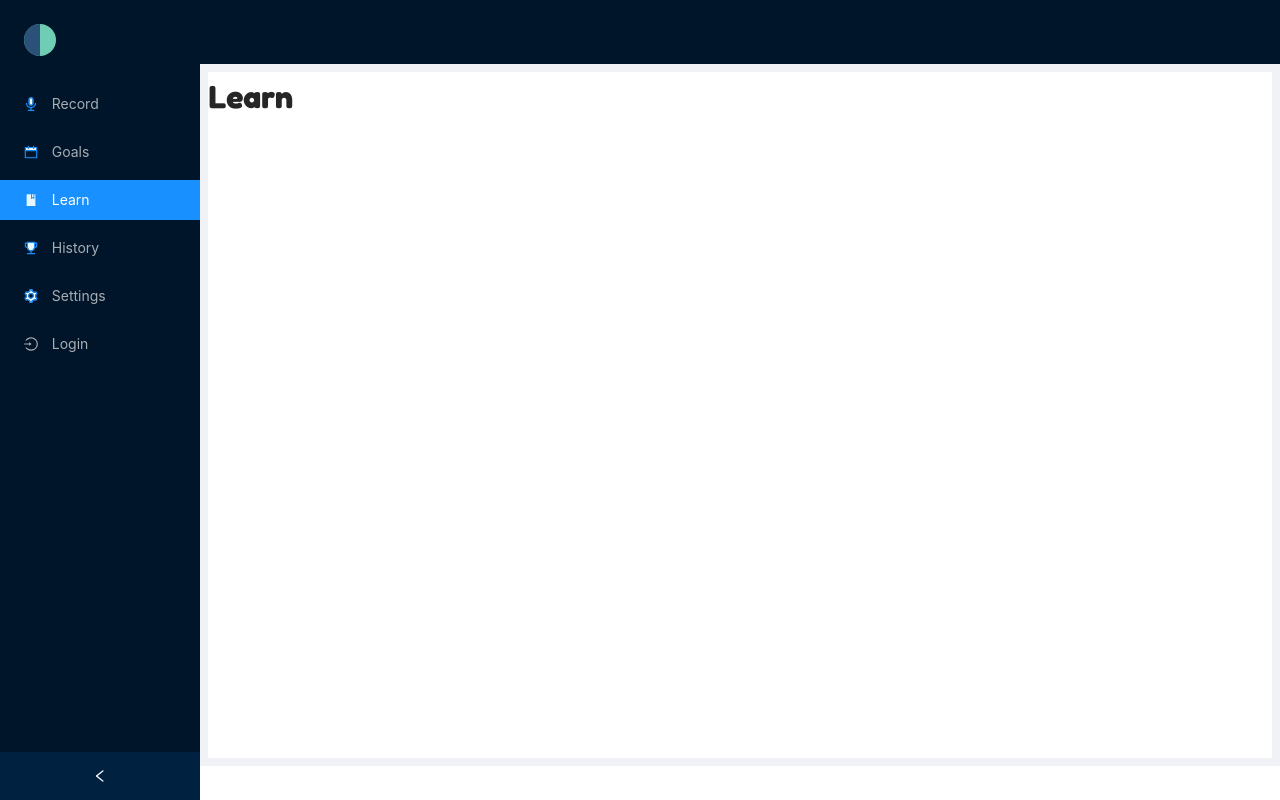
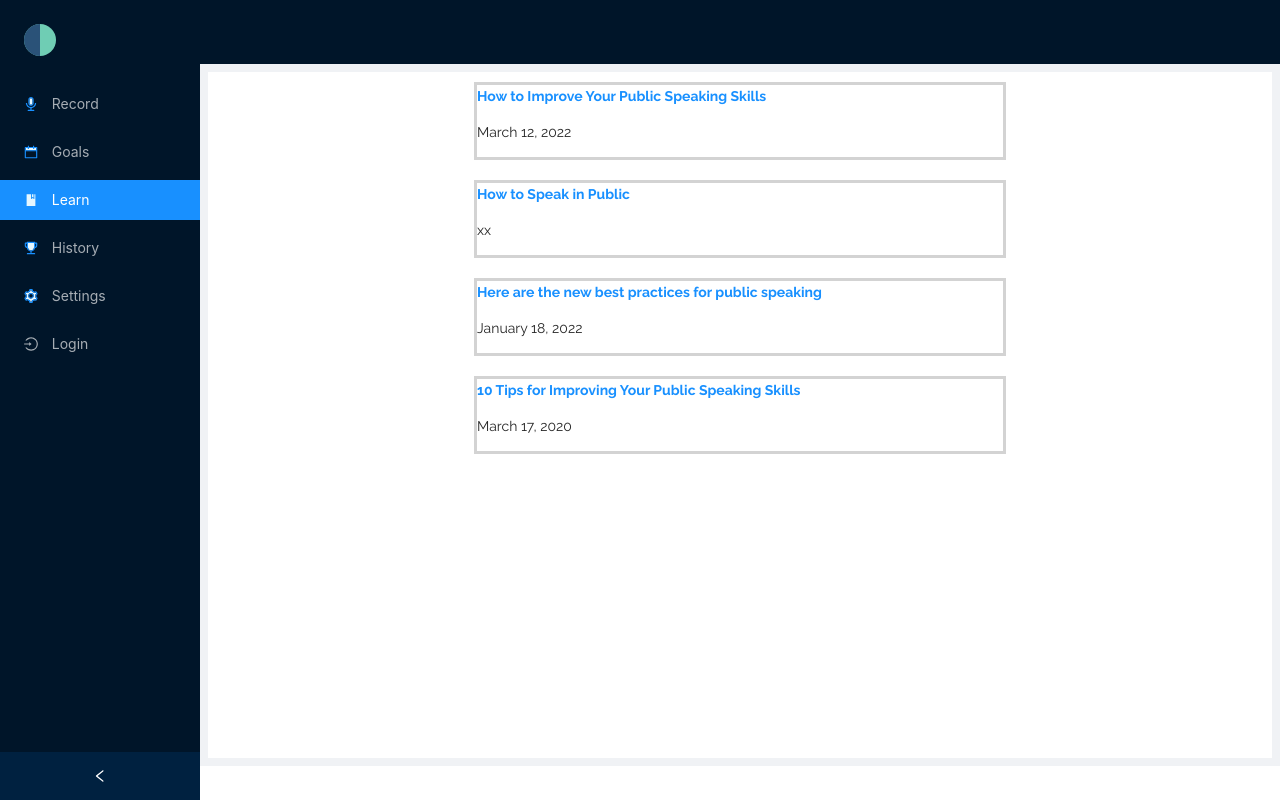
Before and after one commit to echochs1/minute-react, a React (Create React App) app: page /app in a window 1280 px wide. Both pictures are taken after a click on the item "Learn". Built offline with nearby package versions, Linux system fonts and the light colour scheme; no server answers; what mic-recorder-to-mp3 would draw is missing.

Commit message:
beginning learn page

```diff
--- a/src/components/pages/main-app/LearnPage.js
+++ b/src/components/pages/main-app/LearnPage.js
@@ -1,11 +1,76 @@
 import React from "react";
+// Resources:
+// https://professional.dce.harvard.edu/blog/10-tips-for-improving-your-public-speaking-skills/
+// https://www.nytimes.com/guides/year-of-living-better/how-to-speak-in-public
+// https://fortune.com/2022/01/18/the-new-best-practices-for-public-speaking-knowledge-charisma-and-authenticity/
+// https://www.verywellmind.com/public-speaking-skills-3024308
 
-const Learn = () => {
-    return (
-        <div>
-            <h1>Learn</h1>
-        </div>
-    )
+const articles = [
+  {
+    id: 1,
+    name: "How to Improve Your Public Speaking Skills",
+    published: "March 12, 2022",
+    address: "https://www.verywellmind.com/public-speaking-skills-3024308",
+  },
+  {
+    id: 2,
+    name: "How to Speak in Public",
+    published: "xx",
+    address:
+      "https://www.nytimes.com/guides/year-of-living-better/how-to-speak-in-public",
+  },
+  {
+    id: 3,
+    name: "Here are the new best practices for public speaking",
+    published: "January 18, 2022",
+    address:
+      "https://fortune.com/2022/01/18/the-new-best-practices-for-public-speaking-knowledge-charisma-and-authenticity/",
+  },
+  {
+    id: 4,
+    name: "10 Tips for Improving Your Public Speaking Skills",
+    published: "March 17, 2020",
+    address:
+      "https://professional.dce.harvard.edu/blog/10-tips-for-improving-your-public-speaking-skills/",
+  },
+];
+
+const CardListItem = (props) => {
+  return (
+    <li>
+      <div
+        className="card-container"
+        style={{
+          width: "50%",
+          border: "solid 3px #d3d3d3",
+          margin: "10px auto",
+        }}
+      >
+        <a href={props.character.address} target="_blank">
+          <p>
+            <strong>{props.character.name}</strong>
+          </p>
+        </a>
+        <p>{props.character.published}</p>
+      </div>
+    </li>
+  );
+};
+
+const CardList = () => {
+  return (
+    <ul style={{ listStyleType: "none" }}>
+      {articles.map((article) => {
+        return <CardListItem character={article} key={article.id} />;
+      })}
+    </ul>
+  );
+};
+
+export default function App() {
+  return (
+    <div className="App">
+      <CardList />
+    </div>
+  );
 }
-
-export default Learn;
```
